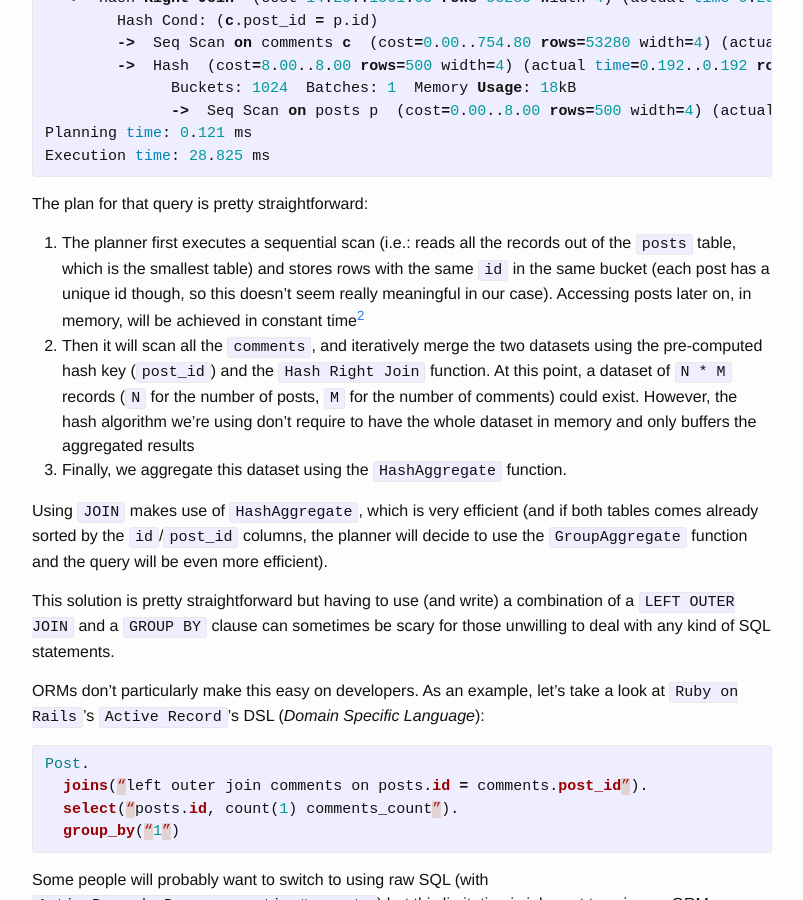
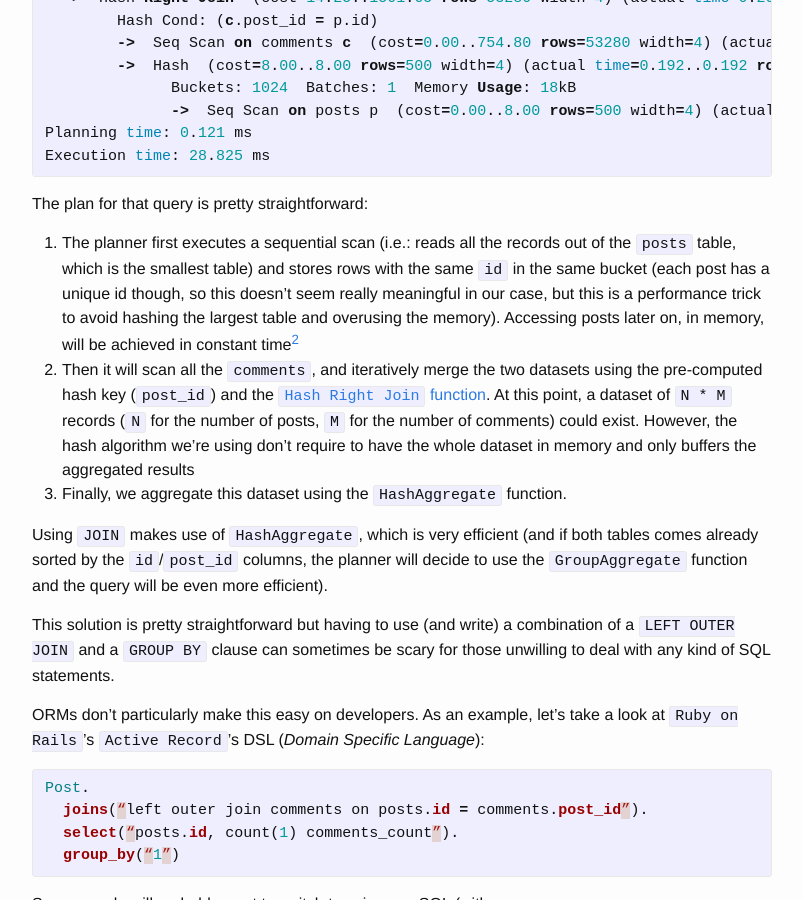
Before and after one commit to franckverrot/blog, a Jekyll site: the page built from _posts/2015-07-12-benchmarking-postgresql-select-query-planning-and-performance-on-columns-aggregates.md, in a window 1280 px wide and 900 px high, scrolled down 1706 px. Shown: the whole window, without its empty margins (238-1041 px from the left). Built offline with Jekyll 4.4.1, drawn with Linux system fonts in a browser that asks for light colours; comment, search, counter and statistics services are not loaded.

```diff
--- a/_posts/2015-07-12-benchmarking-postgresql-select-query-planning-and-performance-on-columns-aggregates.md
+++ b/_posts/2015-07-12-benchmarking-postgresql-select-query-planning-and-performance-on-columns-aggregates.md
@@ -81,8 +81,8 @@ Execution time: 28.825 ms
 
 The plan for that query is pretty straightforward:
 
-1. The planner first executes a sequential scan (i.e.: reads all the records out of the `posts` table, which is the smallest table) and stores rows with the same `id` in the same bucket (each post has a unique id though, so this doesn't seem really meaningful in our case). Accessing posts later on, in memory, will be achieved in constant time<sup>[2](#constant-time)</sup>
-2. Then it will scan all the `comments`, and iteratively merge the two datasets using the pre-computed hash key (`post_id`) and the `Hash Right Join` function. At this point, a dataset of `N * M` records (`N` for the number of posts, `M` for the number of comments) could exist. However, the hash algorithm we’re using don’t require to have the whole dataset in memory and only buffers the aggregated results
+1. The planner first executes a sequential scan (i.e.: reads all the records out of the `posts` table, which is the smallest table) and stores rows with the same `id` in the same bucket (each post has a unique id though, so this doesn't seem really meaningful in our case, but this is a performance trick to avoid hashing the largest table and overusing the memory). Accessing posts later on, in memory, will be achieved in constant time<sup>[2](#constant-time)</sup>
+2. Then it will scan all the `comments`, and iteratively merge the two datasets using the pre-computed hash key (`post_id`) and the [`Hash Right Join` function][hrj]. At this point, a dataset of `N * M` records (`N` for the number of posts, `M` for the number of comments) could exist. However, the hash algorithm we’re using don’t require to have the whole dataset in memory and only buffers the aggregated results
 3. Finally, we aggregate this dataset using the `HashAggregate` function.
 
 Using `JOIN` makes use of `HashAggregate`, which is very efficient (and if both tables comes already sorted by the `id`/`post_id` columns, the planner will decide to use the `GroupAggregate` function and the query will be even more efficient).
```
Also changed, not shown: other parts of _posts/2015-07-12-benchmarking-postgresql-select-query-planning-and-performance-on-columns-aggregates.md (+1 -0 lines).
